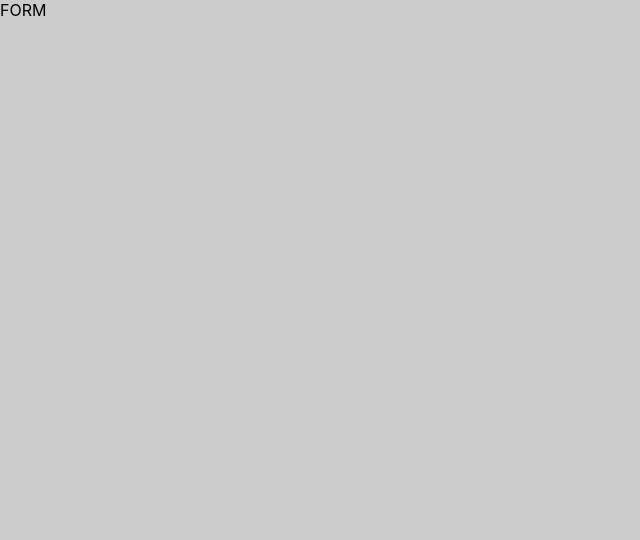
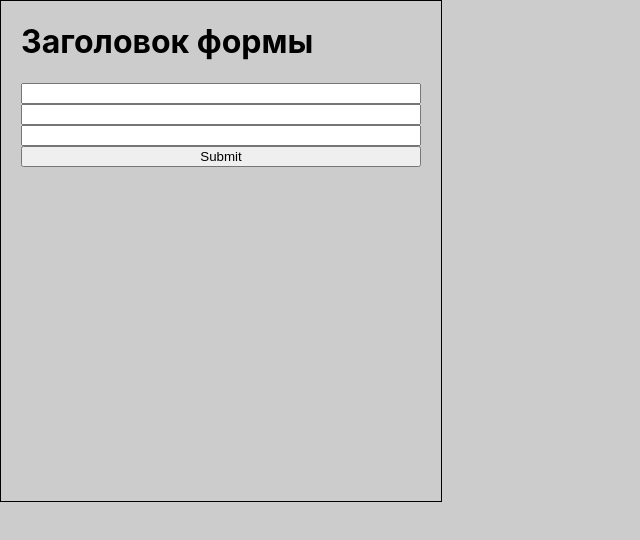
Before and after one commit to justLbee/test-app, a React app: page / in a window 1280 px wide. Shown: the top 540 px of the page, without its empty margins (0-640 px from the left). Built offline with nearby package versions, Linux system fonts and the light colour scheme.

Commit message:
Form Добавлены элементы формы, небольшая стилизация

```diff
--- a/src/assets/index.scss
+++ b/src/assets/index.scss
@@ -1,18 +1,33 @@
 body {
   margin: 0;
   font-family: -apple-system, BlinkMacSystemFont, "Segoe UI", "Roboto", "Oxygen",
-    "Ubuntu", "Cantarell", "Fira Sans", "Droid Sans", "Helvetica Neue",
-    sans-serif;
+  "Ubuntu", "Cantarell", "Fira Sans", "Droid Sans", "Helvetica Neue",
+  sans-serif;
   -webkit-font-smoothing: antialiased;
   -moz-osx-font-smoothing: grayscale;
 }
 
 code {
   font-family: source-code-pro, Menlo, Monaco, Consolas, "Courier New",
-    monospace;
+  monospace;
 }
 
 .main-layout {
   height: 100vh;
   background-color: #ccc;
 }
+
+.form-window-wrapper {
+  width: 400px;
+  height: 500px;
+  border: 1px solid black;
+  padding: 0 20px;
+
+  display: flex;
+  flex-direction: column;
+
+  .form-wrapper {
+    display: flex;
+    flex-direction: column;
+  }
+}
--- a/src/components/SubmitForm/index.js
+++ b/src/components/SubmitForm/index.js
@@ -3,8 +3,15 @@ import React, {Component} from "react";
 export default class SubmitForm extends Component {
     render() {
         return (
-            <div>
-                FORM
+            <div className={'form-window-wrapper'}>
+                <h1>Заголовок формы</h1>
+                <form className={'form-wrapper'}>
+                    <input type="text"/>
+                    <input type="text"/>
+                    <input type="text"/>
+                    <input type="submit"></input>
+                </form>
+
             </div>
         )
     }
```
